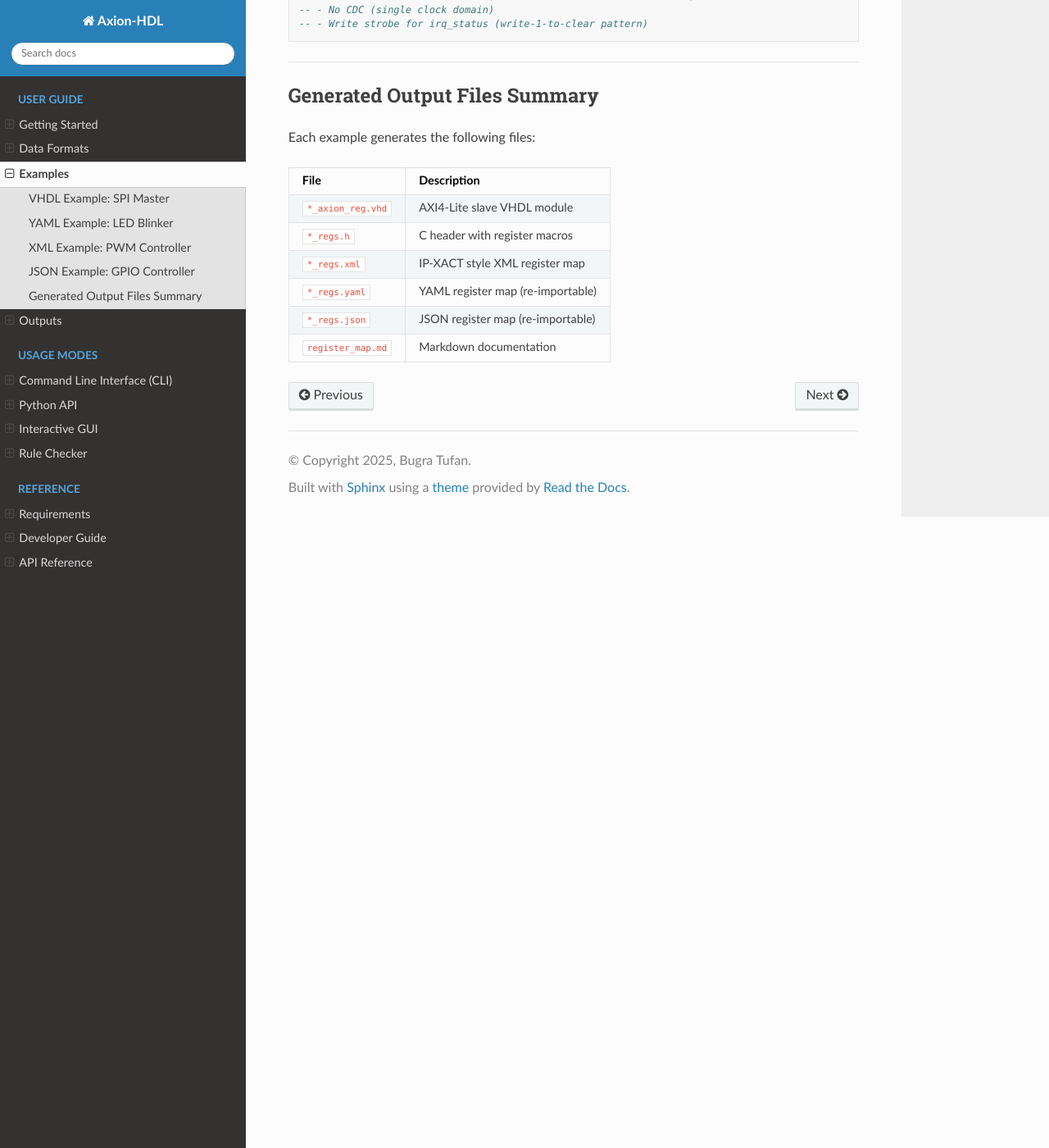
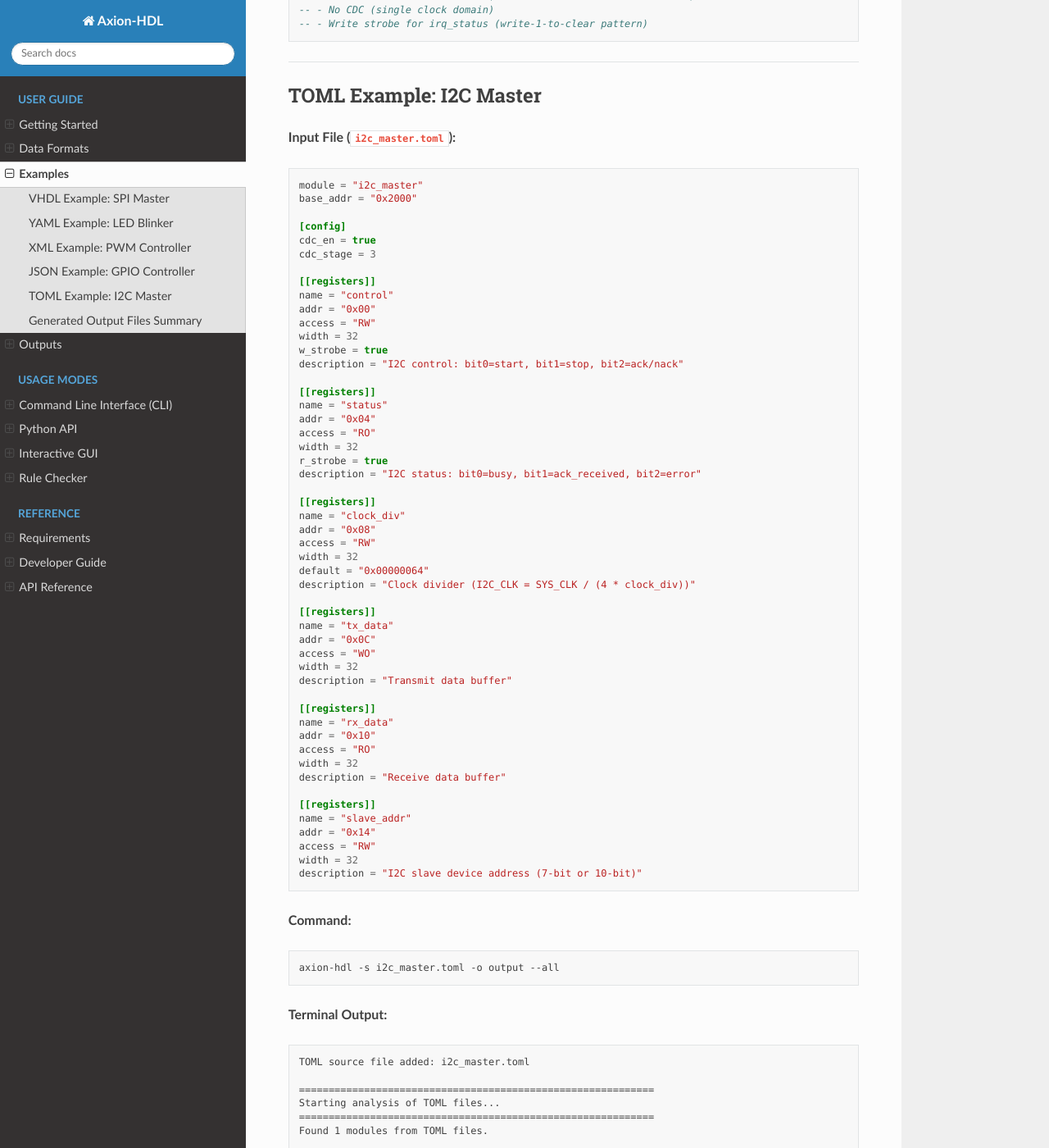
Before and after one commit to bugratufan/axion-hdl, a Sphinx documentation site: the page built from docs/source/examples.md, in a window 1280 px wide and 1400 px high, scrolled down 12253 px. Shown: the whole window at 82% size. Built offline with Sphinx 7.4.7 and the Read the Docs theme 3.1.0, drawn with Linux system fonts in a browser that asks for light colours; some of the changed text lies outside the part shown.

Commit message:
docs: add comprehensive TOML example to examples.md
- Add I2C Master TOML example with complete file
- Show TOML syntax for 6 registers with various features
- Include CDC config with 3 stages
- Demonstrate strobes, default values, mixed access modes
- Add command and terminal output examples
- List key TOML features demonstrated
- Position TOML as fifth format example

Related to #83

````diff
--- a/docs/source/examples.md
+++ b/docs/source/examples.md
@@ -707,6 +707,119 @@ end entity gpio_controller_axion_reg;
 
 ---
 
+## TOML Example: I2C Master
+
+**Input File (`i2c_master.toml`):**
+
+```toml
+module = "i2c_master"
+base_addr = "0x2000"
+
+[config]
+cdc_en = true
+cdc_stage = 3
+
+[[registers]]
+name = "control"
+addr = "0x00"
+access = "RW"
+width = 32
+w_strobe = true
+description = "I2C control: bit0=start, bit1=stop, bit2=ack/nack"
+
+[[registers]]
+name = "status"
+addr = "0x04"
+access = "RO"
+width = 32
+r_strobe = true
+description = "I2C status: bit0=busy, bit1=ack_received, bit2=error"
+
+[[registers]]
+name = "clock_div"
+addr = "0x08"
+access = "RW"
+width = 32
+default = "0x00000064"
+description = "Clock divider (I2C_CLK = SYS_CLK / (4 * clock_div))"
+
+[[registers]]
+name = "tx_data"
+addr = "0x0C"
+access = "WO"
+width = 32
+description = "Transmit data buffer"
+
+[[registers]]
+name = "rx_data"
+addr = "0x10"
+access = "RO"
+width = 32
+description = "Receive data buffer"
+
+[[registers]]
+name = "slave_addr"
+addr = "0x14"
+access = "RW"
+width = 32
+description = "I2C slave device address (7-bit or 10-bit)"
+```
+
+**Command:**
+
+```bash
+axion-hdl -s i2c_master.toml -o output --all
+```
+
+**Terminal Output:**
+
+```
+TOML source file added: i2c_master.toml
+
+============================================================
+Starting analysis of TOML files...
+============================================================
+Found 1 modules from TOML files.
+
+Analysis complete. Found 1 total modules.
+
+================================================================================
+Module: i2c_master
+File: i2c_master.toml
+CDC: Enabled (Stages: 3)
+Base Address: 0x2000
+================================================================================
+
+Signal Name               Type       Abs.Addr   Offset     Access   Strobes
+------------------------- ---------- ---------- ---------- -------- ---------------
+control                   [31:0]     0x2000     0x00       RW       WR
+status                    [31:0]     0x2004     0x04       RO       RD
+clock_div                 [31:0]     0x2008     0x08       RW       None
+tx_data                   [31:0]     0x200C     0x0C       WO       None
+rx_data                   [31:0]     0x2010     0x10       RO       None
+slave_addr                [31:0]     0x2014     0x14       RW       None
+
+Total Registers: 6
+
+================================================================================
+
+============================================================
+All files generated successfully!
+Output directory: output
+============================================================
+```
+
+**Key Features Demonstrated:**
+
+- TOML's clean, readable syntax
+- CDC synchronizers with 3 stages
+- Register strobes for control/status
+- Default values (clock_div = 0x64)
+- Mixed access modes (RO, WO, RW)
+- Comprehensive descriptions
+
+---
+
 ## Generated Output Files Summary
 
 Each example generates the following files:
````
